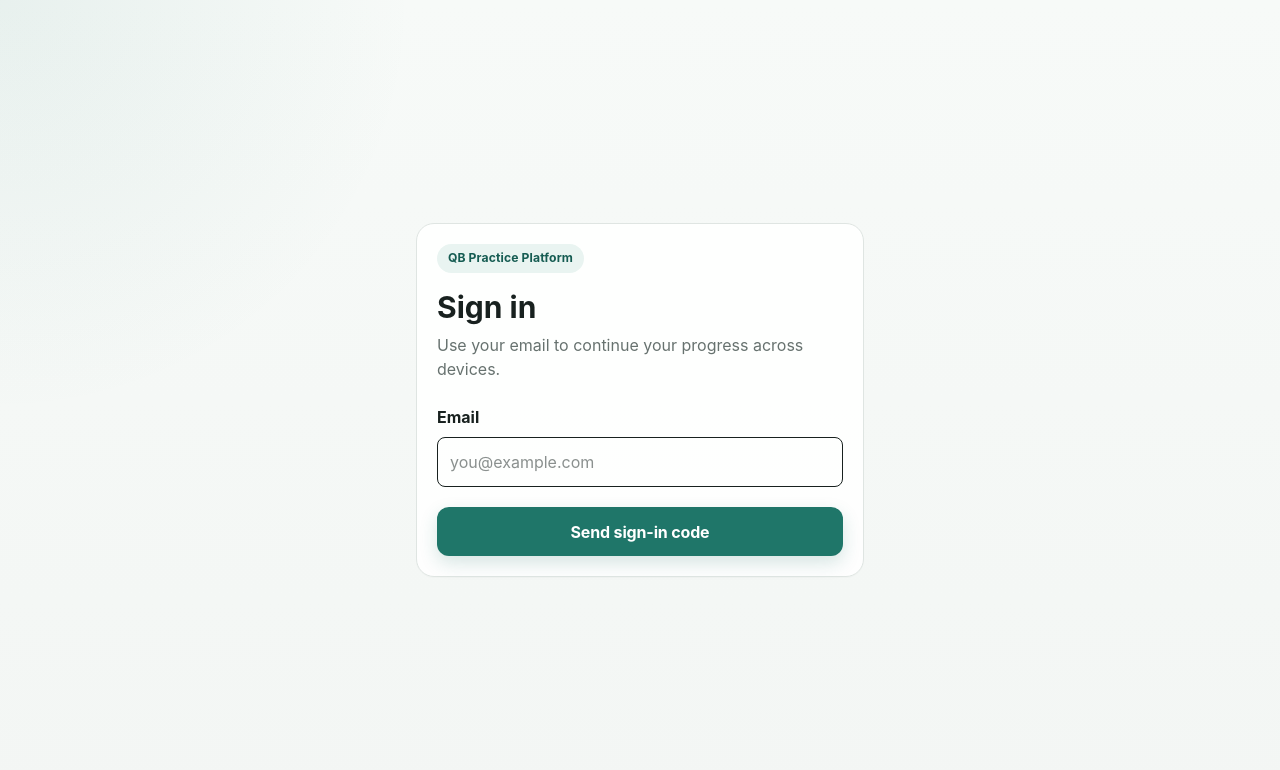
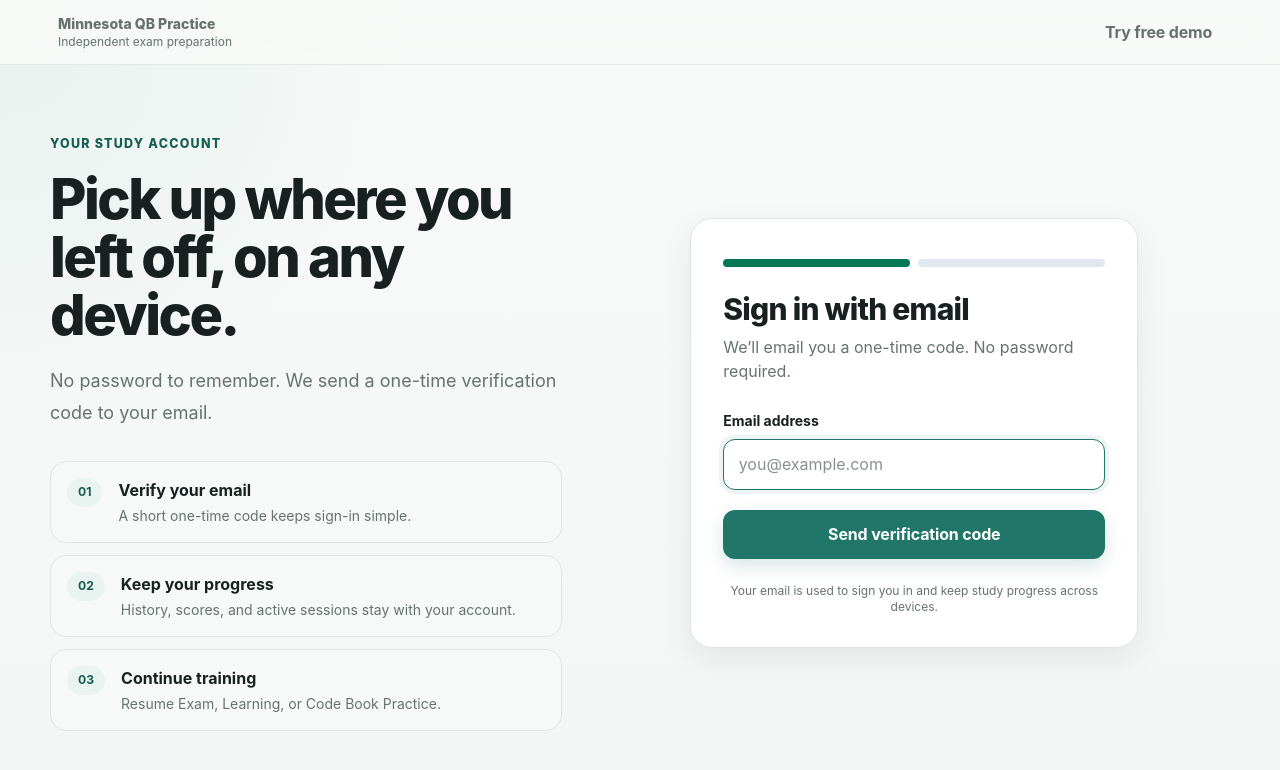
Before and after one commit to wordisstuff/exam, a Next.js app: page /sign-in in a window 1280 px wide. Shown: the top 770 px of the page. Built offline with nearby package versions, Linux system fonts and the light colour scheme.

Commit message:
Redesign sign-in and demo onboarding UX

```diff
--- a/app/sign-in/page.tsx
+++ b/app/sign-in/page.tsx
@@ -49,6 +49,7 @@ export default function SignInPage() {
       });
       const body = await response.json();
       if (!response.ok) throw new Error(body.error || "Unable to verify code.");
+
       const params = new URLSearchParams(window.location.search);
       const requestedNext = params.get("next");
       let safeNext = requestedNext?.startsWith("/") && !requestedNext.startsWith("//")
@@ -65,9 +66,7 @@ export default function SignInPage() {
           });
           if (claimResponse.ok) {
             window.sessionStorage.removeItem("mnqb:demo-claim");
-            if (safeNext === "/platform/dashboard") {
-              safeNext = "/platform/dashboard?demo=saved";
-            }
+            if (safeNext === "/platform/dashboard") safeNext = "/platform/dashboard?demo=saved";
           }
         }
       }
@@ -82,19 +81,73 @@ export default function SignInPage() {
   }
 
   return (
-    <main className="grid min-h-screen place-items-center p-4">
-      <section className="card w-full max-w-md p-8">
-        <p className="tag">QB Practice Platform</p>
-        <h1 className="mt-4 text-3xl font-bold">{fromDemo ? "Keep your demo progress" : "Sign in"}</h1>
-        <p className="muted mt-2">
+    <main className="min-h-screen">
+      <header className="topbar">
+        <div className="app-shell flex min-h-16 items-center justify-between">
+          <button className="ghost rounded-lg px-2 py-2 text-left" onClick={() => router.push("/")}>
+            <span className="block text-sm font-extrabold">Minnesota QB Practice</span>
+            <span className="muted block text-xs">Independent exam preparation</span>
+          </button>
+          {!fromDemo && <button className="btn ghost" onClick={() => router.push("/demo")}>Try free demo</button>}
+        </div>
+      </header>
+
+      <div className="app-shell grid min-h-[calc(100vh-4rem)] items-center gap-8 py-8 lg:grid-cols-[.9fr_1.1fr] lg:py-12">
+        <section className="hidden lg:block">
+          <p className="eyebrow">{fromDemo ? "Step 2 of 2" : "Your study account"}</p>
+          <h1 className="page-title mt-4 max-w-xl">
+            {fromDemo ? "Save what you just accomplished." : "Pick up where you left off, on any device."}
+          </h1>
+          <p className="muted mt-5 max-w-lg text-lg leading-8">
             {fromDemo
-            ? "Enter your email, verify it, and we’ll attach your completed demo to your account."
-            : "Use your email to continue your progress across devices."}
+              ? "Verify your email and your completed 10-question demo will be attached to your study history."
+              : "No password to remember. We send a one-time verification code to your email."}
+          </p>
+
+          <div className="mt-8 grid max-w-lg gap-3">
+            {[
+              ["01", "Verify your email", "A short one-time code keeps sign-in simple."],
+              ["02", "Keep your progress", "History, scores, and active sessions stay with your account."],
+              ["03", "Continue training", "Resume Exam, Learning, or Code Book Practice."],
+            ].map(([number, title, description]) => (
+              <div key={number} className="soft-panel flex gap-4 p-4">
+                <span className="tag self-start">{number}</span>
+                <div>
+                  <p className="font-bold">{title}</p>
+                  <p className="muted mt-1 text-sm">{description}</p>
+                </div>
+              </div>
+            ))}
+          </div>
+        </section>
+
+        <section className="card-elevated mx-auto w-full max-w-md p-6 md:p-8">
+          <div className="lg:hidden">
+            <p className="eyebrow">{fromDemo ? "Save your progress" : "Study account"}</p>
+          </div>
+
+          <div className="mt-2 flex items-center gap-2 text-xs font-bold">
+            <span className={`h-2 flex-1 rounded-full ${step === "email" ? "bg-emerald-700" : "bg-emerald-200"}`} />
+            <span className={`h-2 flex-1 rounded-full ${step === "code" ? "bg-emerald-700" : "bg-slate-200"}`} />
+          </div>
+
+          <h2 className="mt-6 text-3xl font-extrabold tracking-tight">
+            {step === "email"
+              ? fromDemo ? "Keep your demo progress" : "Sign in with email"
+              : "Enter your verification code"}
+          </h2>
+
+          <p className="muted mt-2 leading-6">
+            {step === "email"
+              ? fromDemo
+                ? "Your demo is complete. Verify your email to save it to your account."
+                : "We’ll email you a one-time code. No password required."
+              : <>We sent a code to <strong className="text-slate-900">{email}</strong>.</>}
           </p>
 
           {step === "email" ? (
-          <form className="mt-6" onSubmit={requestCode}>
-            <label className="mb-2 block font-bold" htmlFor="email">Email</label>
+            <form className="mt-7" onSubmit={requestCode}>
+              <label className="mb-2 block text-sm font-bold" htmlFor="email">Email address</label>
               <input
                 id="email"
                 type="email"
@@ -102,46 +155,52 @@ export default function SignInPage() {
                 required
                 value={email}
                 onChange={event => setEmail(event.target.value)}
-              className="w-full rounded-lg border p-3"
+                className="input"
                 placeholder="you@example.com"
+                autoFocus
               />
               <button disabled={busy} className="btn primary mt-5 w-full disabled:opacity-50">
-              {busy ? "Sending…" : fromDemo ? "Send verification code" : "Send sign-in code"}
+                {busy ? "Sending…" : "Send verification code"}
               </button>
             </form>
           ) : (
-          <form className="mt-6" onSubmit={verifyCode}>
-            <p className="muted text-sm">We sent a verification code to <strong>{email}</strong>.</p>
-            <label className="mb-2 mt-4 block font-bold" htmlFor="code">Verification code</label>
+            <form className="mt-7" onSubmit={verifyCode}>
+              <label className="mb-2 block text-sm font-bold" htmlFor="code">Verification code</label>
               <input
                 id="code"
                 inputMode="numeric"
                 autoComplete="one-time-code"
                 required
                 value={token}
-              onChange={event => setToken(event.target.value.replace(/\D/g, ""))}
-              className="w-full rounded-lg border p-3 tracking-widest"
+                onChange={event => setToken(event.target.value.replace(/D/g, ""))}
+                className="input text-center text-xl tracking-[.35em]"
                 placeholder="123456"
+                autoFocus
               />
               <button disabled={busy} className="btn primary mt-5 w-full disabled:opacity-50">
-              {busy ? "Verifying…" : fromDemo ? "Verify and save progress" : "Verify and continue"}
+                {busy ? "Verifying…" : fromDemo ? "Verify & save progress" : "Verify & continue"}
               </button>
               <button
                 type="button"
-              className="btn secondary mt-3 w-full"
+                className="btn ghost mt-2 w-full"
                 onClick={() => {
                   setStep("email");
                   setToken("");
                   setError("");
                 }}
               >
-              Use a different email
+                Change email
               </button>
             </form>
           )}
 
-        {error && <p role="alert" className="mt-4 text-sm text-red-700">{error}</p>}
+          {error && <p role="alert" className="alert-danger mt-4 p-3 text-sm">{error}</p>}
+
+          <p className="muted mt-6 text-center text-xs">
+            Your email is used to sign you in and keep study progress across devices.
+          </p>
         </section>
+      </div>
     </main>
   );
 }
```
Lines whose indentation alone changed are shown as unchanged.
